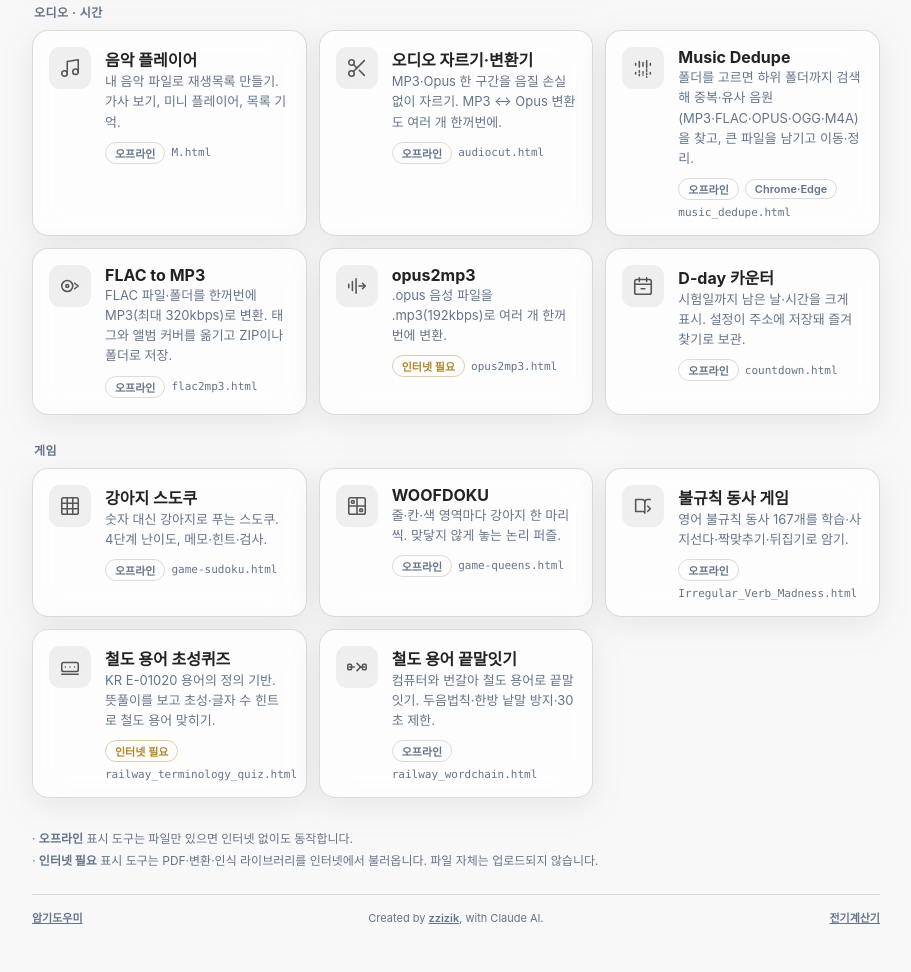
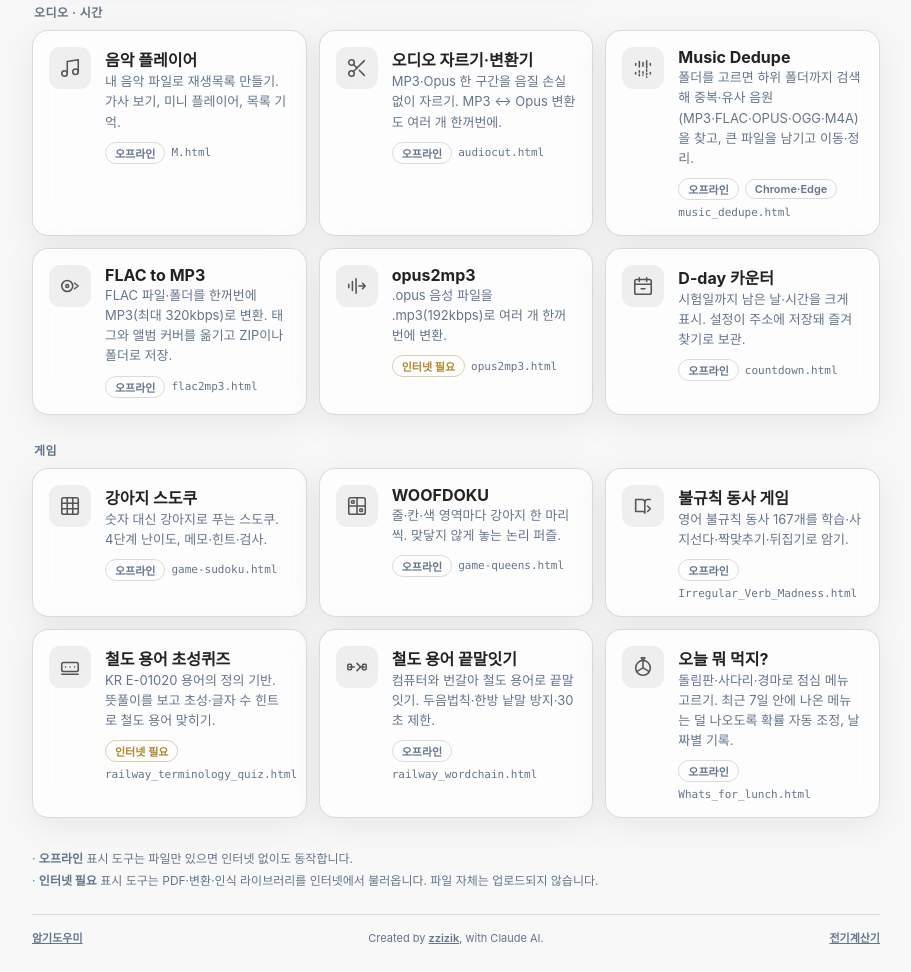
Before and after one commit to zzizik9751/webutil, a plain HTML site: page index.html in a window 1280 px wide. Shown: the part 1485-2457 px from the top of the page, without its empty margins (184-1095 px from the left). Drawn offline with Linux system fonts and the light colour scheme; a web font is replaced by a local one.

Commit message:
Add files via upload

```diff
--- a/index.html
+++ b/index.html
@@ -1,11 +1,11 @@
 <!DOCTYPE html>
-<!--CRV index_webutil r2 20261119 f:pdf2md카드,img2dxf카드-->
+<!--CRV index_webutil r2 20261119 f:pdf2md카드,img2dxf카드,점심돌림판카드-->
 <html lang="ko">
 <head>
 <meta charset="UTF-8">
 <meta name="viewport" content="width=device-width, initial-scale=1.0">
 <title>Webutil · zzizik</title>
-<meta name="description" content="브라우저에서 바로 쓰는 작은 웹 도구 모음 — PDF 검색, 문서 스캔, OCR, HTML 문서 편집, PDF→Markdown, 이미지→DXF 도면 변환, 유튜브 자막, 엑셀 수식 계산기, 한글 타자 연습, 특수문자, 정렬, 패스워드, 음악, 음원 중복 정리, 오디오 자르기, 변환, FLAC→MP3, 사진·파일 날짜별 폴더 정리, D-day">
+<meta name="description" content="브라우저에서 바로 쓰는 작은 웹 도구 모음 — PDF 검색, 문서 스캔, OCR, HTML 문서 편집, PDF→Markdown, 이미지→DXF 도면 변환, 유튜브 자막, 엑셀 수식 계산기, 한글 타자 연습, 특수문자, 정렬, 패스워드, 점심 메뉴 돌림판, 음악, 음원 중복 정리, 오디오 자르기, 변환, FLAC→MP3, 사진·파일 날짜별 폴더 정리, D-day">
 <style>
   :root{
     --bg-1:#fafaf9; --bg-2:#f1f0ee;
@@ -356,6 +356,14 @@ button:focus-visible,input:focus-visible,select:focus-visible,textarea:focus-vis
           <div class="meta"><span class="chip">오프라인</span><span class="file">railway_wordchain.html</span></div>
         </div>
       </div>
+      <div class="tool">
+        <div class="ico"><svg viewBox="0 0 24 24"><circle cx="12" cy="13" r="8"/><path d="M12 13V5M12 13l6.9 4M12 13l-6.9 4"/><path d="M10 2h4l-2 3z"/></svg></div>
+        <div class="body">
+          <a class="name" href="Whats_for_lunch.html">오늘 뭐 먹지?</a>
+          <p class="desc">돌림판·사다리·경마로 점심 메뉴 고르기. 최근 7일 안에 나온 메뉴는 덜 나오도록 확률 자동 조정, 날짜별 기록.</p>
+          <div class="meta"><span class="chip">오프라인</span><span class="file">Whats_for_lunch.html</span></div>
+        </div>
+      </div>
     </div>
   </section>
 
```
